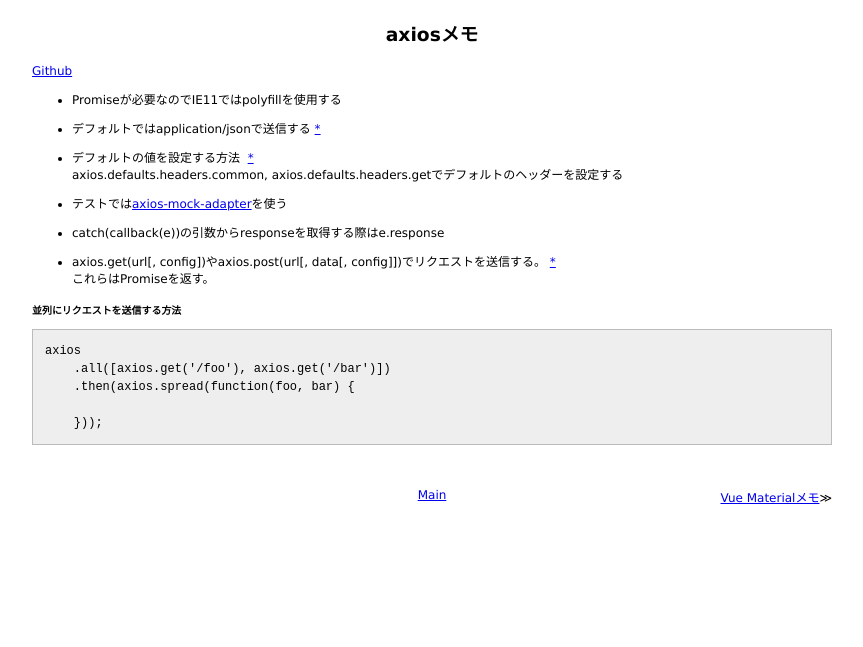
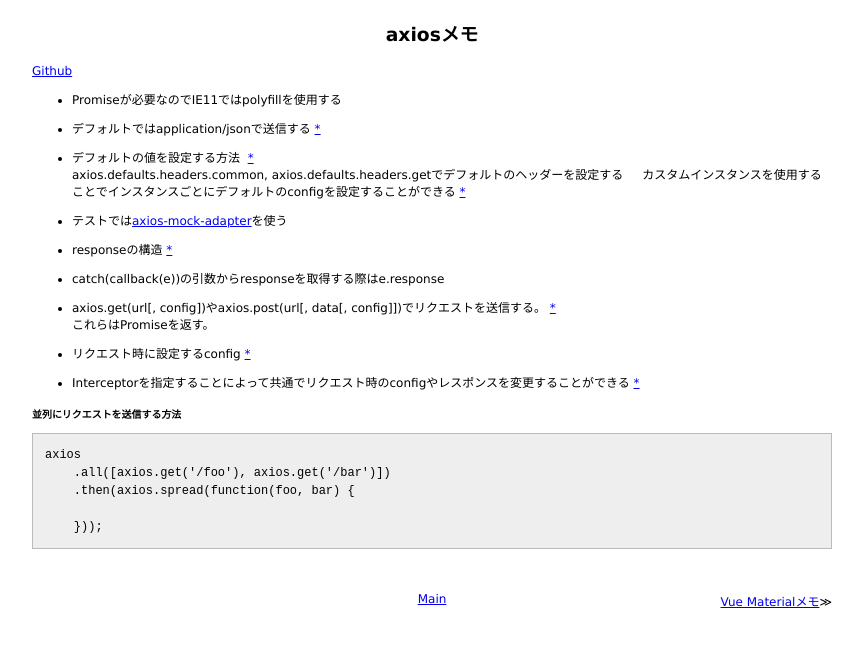
Before and after one commit to 38elements/38elements.github.com, a Jekyll site: the page built from _posts/2017-02-22-axios.md, in a window 1280 px wide. Shown: the top 647 px of the page, without its empty margins (208-1071 px from the left). Built offline with Jekyll 4.4.1, drawn with Linux system fonts in a browser that asks for light colours.

Commit message:
Update 2017-02-22-axios.md

```diff
--- a/_posts/2017-02-22-axios.md
+++ b/_posts/2017-02-22-axios.md
@@ -10,13 +10,20 @@ title: axiosメモ
 
 * デフォルトの値を設定する方法  [\*](https://github.com/mzabriskie/axios#global-axios-defaults)
 axios.defaults.headers.common, axios.defaults.headers.getでデフォルトのヘッダーを設定する
+カスタムインスタンスを使用することでインスタンスごとにデフォルトのconfigを設定することができる [\*](https://github.com/mzabriskie/axios/blob/master/README.md#custom-instance-defaults)
 
 * テストでは[axios-mock-adapter](https://github.com/ctimmerm/axios-mock-adapter)を使う
+
+* responseの構造 [\*](https://github.com/mzabriskie/axios/blob/master/README.md#response-schema)
 
 * catch(callback(e))の引数からresponseを取得する際はe.response
 
 * axios.get(url[, config])やaxios.post(url[, data[, config]])でリクエストを送信する。 [\*](https://github.com/mzabriskie/axios#request-method-aliases)
 これらはPromiseを返す。
+
+* リクエスト時に設定するconfig [\*](https://github.com/mzabriskie/axios#request-config)
+
+* Interceptorを指定することによって共通でリクエスト時のconfigやレスポンスを変更することができる [\*](https://github.com/mzabriskie/axios/blob/master/README.md#interceptors)
 
 ##### 並列にリクエストを送信する方法
 
```
